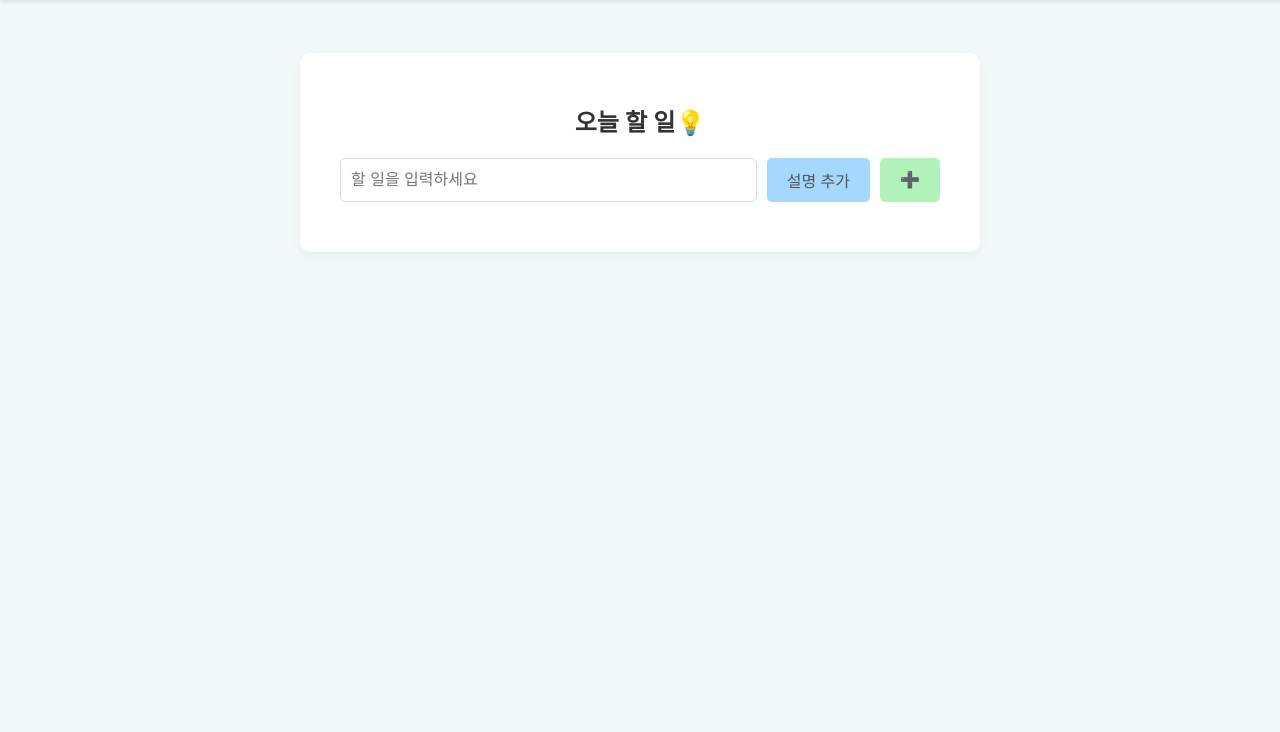
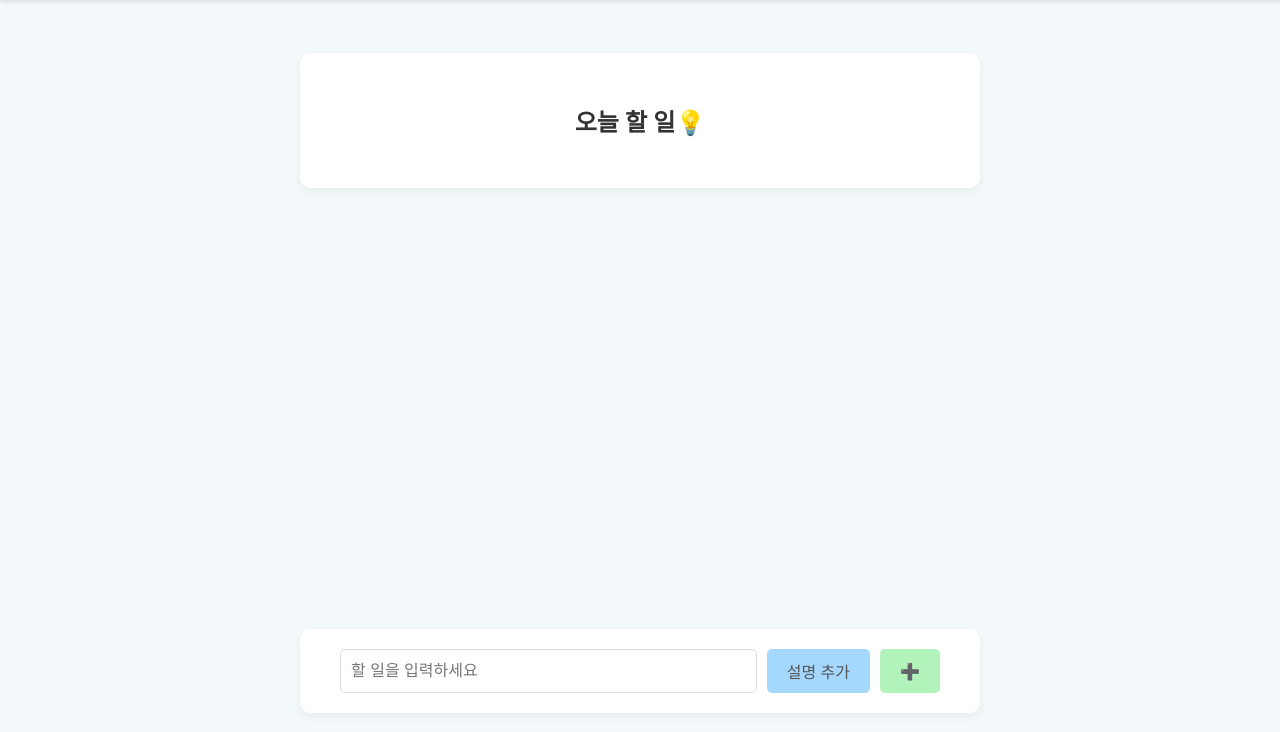
Before and after one commit to ba2slk/NexList, a FastAPI app: page / in a window 1280 px wide. Shown: the part 47-779 px from the top of the page. Run offline with FastAPI, Linux system fonts and the light colour scheme; data that the repository does not hold is empty.

Commit message:
edit: todo 입력창 하단으로 옮김

```diff
--- a/nexlist-app/templates/index.html
+++ b/nexlist-app/templates/index.html
@@ -11,7 +11,6 @@
       --pastel-blue:   #A5D8FF; /* 설명 추가 버튼 */
       --pastel-green:  #B2F2BB; /* 할 일 추가 버튼 */
       --pastel-red:    #FFC9C9; /* 삭제 버튼, 모두 삭제 버튼 */
-      /* --pastel-orange: #FFD8A8;  사용하지 않으면 주석처리 가능 */
       --pastel-purple: #D0BFFF; /* 수정(Edit), 완료(Done), 저장(Save) */
     }
 
@@ -22,6 +21,8 @@
       font-family: 'Segoe UI', Tahoma, Geneva, Verdana, sans-serif;
       background: #F3F8FB;
       color: #555;
+      /* 하단 고정 입력폼이 겹치지 않도록 여분의 패딩 추가 */
+      padding-bottom: 180px;
     }
 
     /* 상단 고정 네비게이션 바 */
@@ -43,7 +44,7 @@
       text-decoration: none;
     }
 
-    /* 메인 컨테이너 */
+    /* 메인 컨테이너 (할 일 목록 전용) */
     .container {
       background: #fff;
       margin: 100px auto 0 auto;
@@ -58,11 +59,10 @@
       margin-bottom: 20px;
     }
 
-    /* 입력 폼 스타일 */
+    /* 입력 폼 스타일 (하단 입력폼 내부 동일) */
     .form-group {
       display: flex;
       gap: 10px;
-      margin-bottom: 20px;
     }
     .form-group input[type="text"] {
       flex: 1;
@@ -71,8 +71,7 @@
       border-radius: 5px;
       font-size: 16px;
       color: #555;
-    }
-
+      }
     /* 설명 추가 버튼 (토글) */
     #toggle-desc {
       background: var(--pastel-blue);
@@ -83,7 +82,6 @@
       padding: 10px 20px;
       color: #555;
     }
-
     /* 할 일 추가 버튼 */
     #add-todo-btn {
       background: var(--pastel-green);
@@ -94,7 +92,6 @@
       padding: 10px 20px;
       color: #555;
     }
-
     /* 설명 입력 필드 영역 (초기 숨김) */
     #desc-container {
       margin-bottom: 20px;
@@ -108,7 +105,6 @@
       font-size: 16px;
       color: #555;
     }
-
     /* To-Do 리스트 스타일 */
     ul {
       list-style: none;
@@ -150,7 +146,6 @@
     .delete-btn {
       background: var(--pastel-red);
     }
-
     /* 모두 삭제 버튼 (기본 숨김) */
     .delete-all-btn {
       width: 100%;
@@ -164,6 +159,19 @@
       cursor: pointer;
       display: none;
     }
+    /* 새로 추가된 하단 입력폼 컨테이너 */
+    #bottom-input {
+    position: fixed;
+    bottom: 40px;
+    left: 50%;
+    transform: translateX(-50%);
+    width: 600px;
+    background: #fff;
+    /* 상하 20px, 좌우 40px */
+    padding: 20px 40px;
+    border-radius: 10px;
+    box-shadow: 0 4px 10px rgba(0,0,0,0.05);
+  }
   </style>
   <script>
     // FastAPI 서버에서 주입해주는 API_URL
@@ -178,7 +186,13 @@
   </header>
   <div class="container">
     <h2>오늘 할 일💡</h2>
-    <!-- 할 일 입력 폼 -->
+    <!-- 할 일 목록 -->
+    <ul id="todo-list"></ul>
+    <!-- 투두가 있을 때만 보이는 "모두 삭제" 버튼 -->
+    <button class="delete-all-btn" onclick="deleteAllTodos()">모두 삭제</button>
+  </div>
+  <!-- 하단에 고정된 입력 폼 -->
+  <div id="bottom-input">
     <div class="form-group">
       <input type="text" id="task" placeholder="할 일을 입력하세요" />
       <!-- 설명 추가 버튼 (토글) -->
@@ -190,27 +204,18 @@
     <div id="desc-container">
       <input type="text" id="description" placeholder="설명을 입력하세요" />
     </div>
-
-    <!-- 할 일 목록 -->
-    <ul id="todo-list"></ul>
-    <!-- 투두가 있을 때만 보이는 "모두 삭제" 버튼 -->
-    <button class="delete-all-btn" onclick="deleteAllTodos()">모두 삭제</button>
   </div>
-
   <!-- 설명 필드 토글 스크립트 -->
   <script>
     const toggleDescBtn = document.getElementById('toggle-desc');
     const descContainer = document.getElementById('desc-container');
 
     toggleDescBtn.addEventListener('click', () => {
-      // getComputedStyle를 사용하여 초기 상태도 올바르게 읽음
       const currentDisplay = window.getComputedStyle(descContainer).display;
       if (currentDisplay === 'none') {
-        // 설명 입력란 열기
         descContainer.style.display = 'block';
         toggleDescBtn.textContent = '취소';
       } else {
-        // 설명 입력란 닫기
         descContainer.style.display = 'none';
         toggleDescBtn.textContent = '설명 추가';
       }
```
